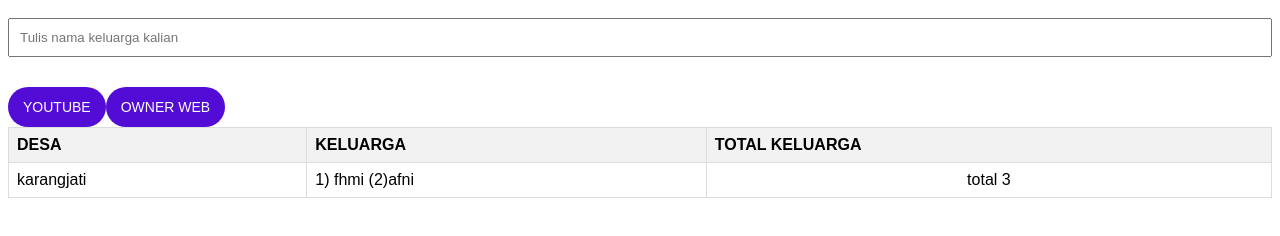
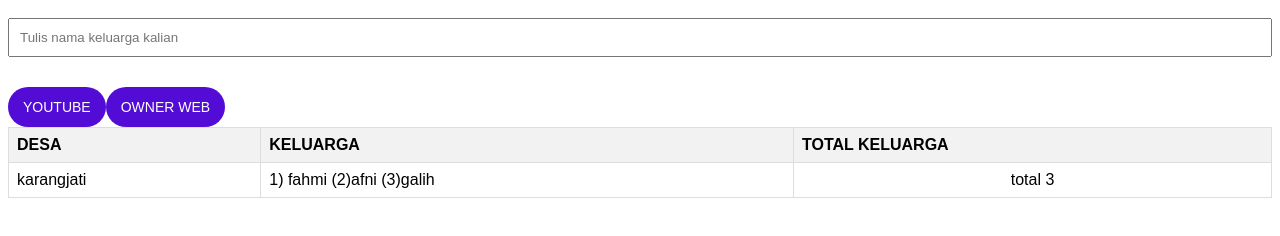
Before and after one commit to robychanel/keluarga, a plain HTML site: page index.html in a window 1280 px wide. Drawn offline with Linux system fonts and the light colour scheme.

Commit message:
Update index.html

```diff
--- a/index.html
+++ b/index.html
@@ -127,8 +127,9 @@
         <tbody>
             <tr>
                 <td>karangjati</td>
-                <td>1) fhmi
+                <td>1) fahmi
                     (2)afni
+                    (3)galih
                 <td>total 3</td>
             </tr>
         </tbody>
```
